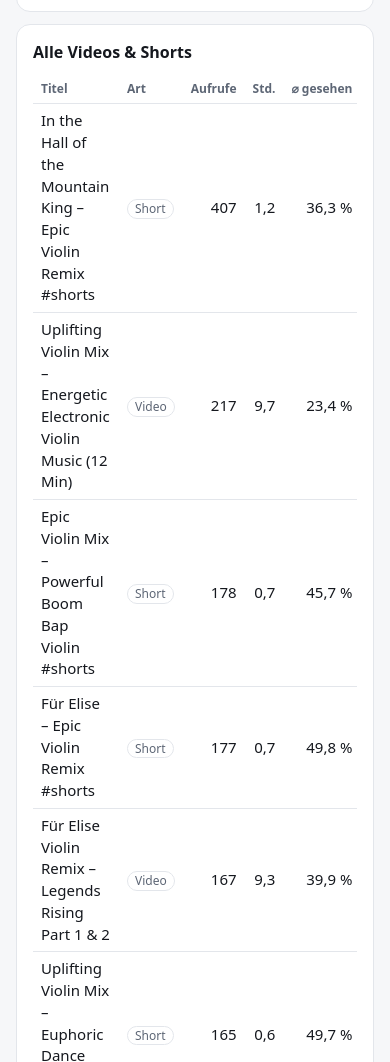
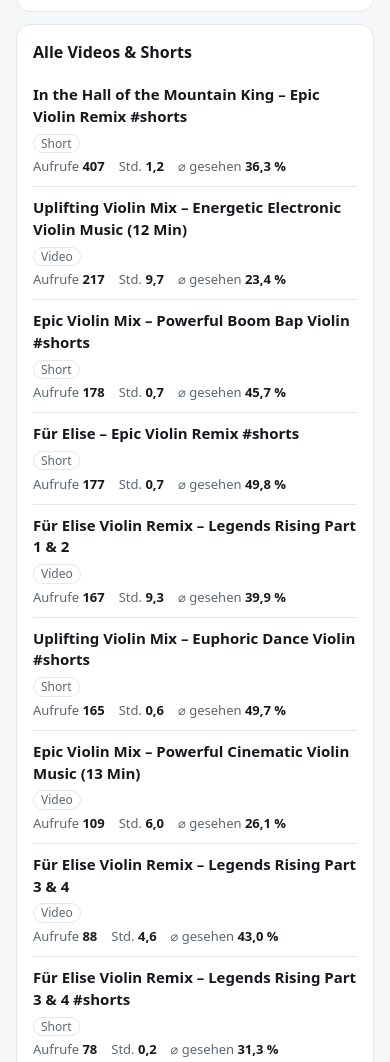
Before and after one commit to BayTek1982/klangwerk-, a plain HTML site: page index.html in a window 390 px wide. Shown: the part 1245-2307 px from the top of the page. Drawn offline with Linux system fonts and the light colour scheme.

Commit message:
Handy-Ansicht: Videoliste als Karten, Spalten untereinander
Co-Authored-By: Claude Opus 5.5 <noreply@anthropic.com>
Claude-Session: https://claude.ai/code/session_017snxwYPpWQ9hrM1p5FAyrG

```diff
--- a/index.html
+++ b/index.html
@@ -40,8 +40,20 @@ th{color:var(--muted);font-weight:600;font-size:12px}
 .n{text-align:right;white-space:nowrap}
 .pill{display:inline-block;font-size:12px;padding:0 7px;border-radius:999px;border:1px solid var(--line);color:var(--muted);white-space:nowrap}
 .note{color:var(--muted);font-size:13px;margin:8px 0 0}
-.two{display:grid;grid-template-columns:repeat(auto-fit,minmax(320px,1fr));gap:12px}
-@media (max-width:420px){.two{grid-template-columns:1fr}}
+.two{display:grid;grid-template-columns:1fr 1fr;gap:12px}
+@media (max-width:900px){.two{grid-template-columns:1fr}}
+/* Handy: Videoliste als Karten statt Tabelle */
+@media (max-width:640px){
+  .tw table,.tw tbody{display:block}
+  .tw thead{display:none}
+  .tw tr{display:grid;grid-template-columns:repeat(3,auto) 1fr;gap:4px 14px;align-items:center;padding:10px 0;border-bottom:1px solid var(--line)}
+  .tw td{border:0;padding:0;text-align:left}
+  .tw td:first-child{grid-column:1/-1;font-weight:600}
+  .tw td:nth-child(2){grid-column:1/-1}
+  .tw td.n{font-size:13px;color:var(--muted)}
+  .tw td.n::before{content:attr(data-l) " ";color:var(--muted)}
+  .tw td.n b{color:var(--fg);font-weight:600}
+}
 footer{color:var(--muted);font-size:12px;text-align:center}
 </style>
 </head>
@@ -160,7 +172,8 @@ function tabelle(tb, kanal) {
     const td = (t, c) => { const x = document.createElement('td'); x.textContent = t; if (c) x.className = c; tr.appendChild(x); return x; };
     td(r.titel);
     const p = document.createElement('span'); p.className = 'pill'; p.textContent = kanal === 'kids' ? r.kategorie : r.typ; td('').appendChild(p);
-    td(fmt(r.aufrufe), 'n'); td(fmt(r.stunden, 1), 'n'); td(fmt(r.wiedergabe_pct, 1) + ' %', 'n');
+    const zahl = (t, l) => { const c = td('', 'n'); c.dataset.l = l; const b = document.createElement('b'); b.textContent = t; c.appendChild(b); };
+    zahl(fmt(r.aufrufe), 'Aufrufe'); zahl(fmt(r.stunden, 1), 'Std.'); zahl(fmt(r.wiedergabe_pct, 1) + ' %', '⌀ gesehen');
     tb.appendChild(tr);
   });
 }
```
